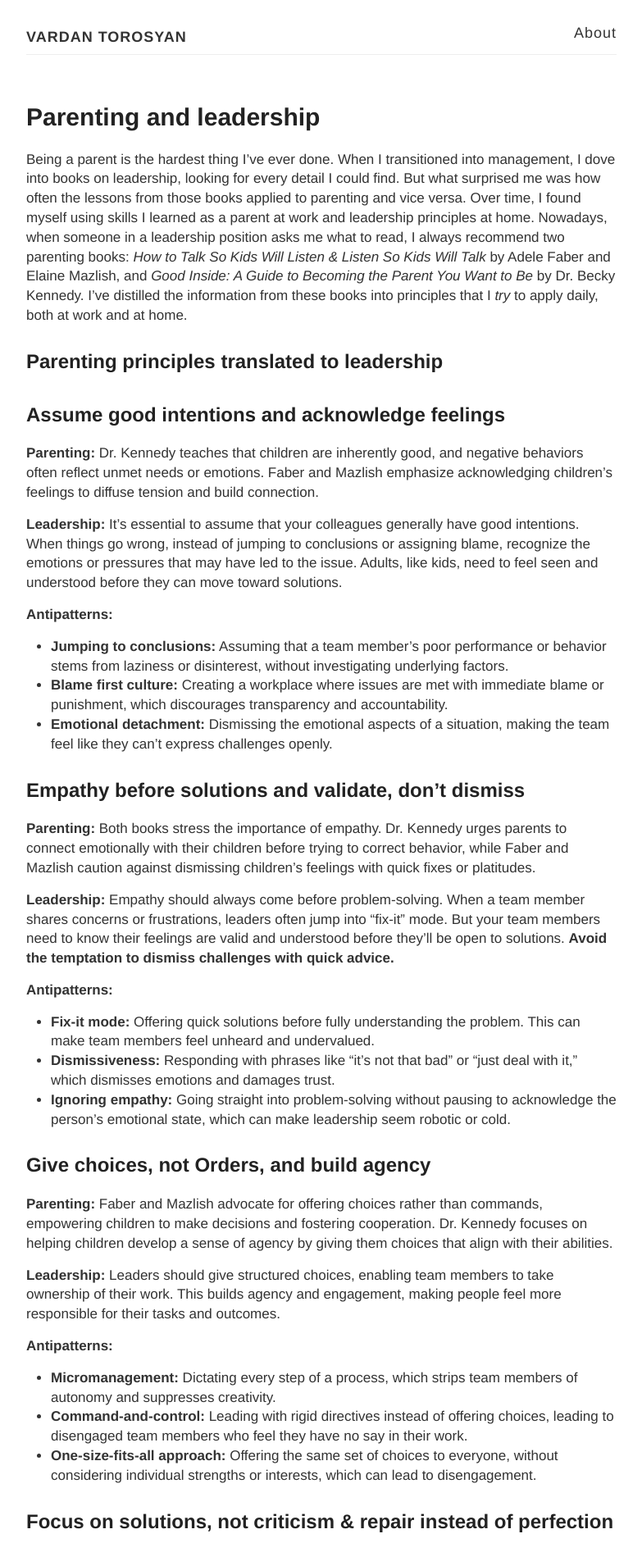
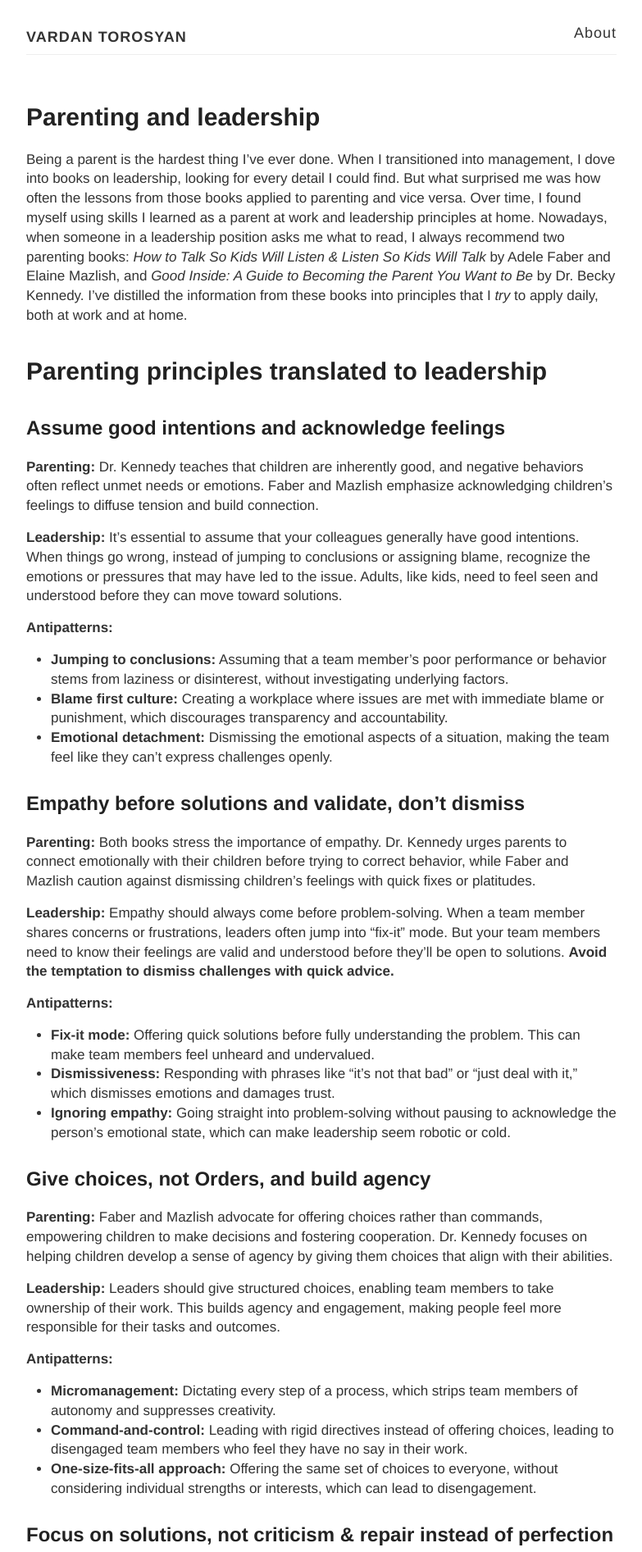
Before and after one commit to vtorosyan/vtorosyan.github.io, a Jekyll site: the page built from _posts/2024/2024-10-01-parenting-leadership.md, in a window 1280 px wide. Shown: the top 1893 px of the page at 82% size, without its empty margins (248-1031 px from the left). Built offline with Jekyll 4.4.1, drawn with Linux system fonts in a browser that asks for light colours; comment, search, counter and statistics services are not loaded.

Commit message:
Fix the formatting

```diff
--- a/_posts/2024/2024-10-01-parenting-leadership.md
+++ b/_posts/2024/2024-10-01-parenting-leadership.md
@@ -5,7 +5,7 @@
 
 Being a parent is the hardest thing I've ever done. When I transitioned into management, I dove into books on leadership, looking for every detail I could find. But what surprised me was how often the lessons from those books applied to parenting and vice versa. Over time, I found myself using skills I learned as a parent at work and leadership principles at home. Nowadays, when someone in a leadership position asks me what to read, I always recommend two parenting books: *How to Talk So Kids Will Listen & Listen So Kids Will Talk* by Adele Faber and Elaine Mazlish, and *Good Inside: A Guide to Becoming the Parent You Want to Be* by Dr. Becky Kennedy. I've distilled the information from these books into principles that I _try_ to apply daily, both at work and at home.
 
-## Parenting principles translated to leadership
+# Parenting principles translated to leadership
 
 ## Assume good intentions and acknowledge feelings
 
@@ -73,7 +73,7 @@
 - **Ignoring feedback:** Listening without acting on feedback, which makes team members feel their opinions don’t matter.
 - **Over-directive leadership:** Giving specific instructions for every task, preventing team members from developing their problem-solving skills and initiative.
 
-## Where I struggle most
+# Where I struggle most
 
 I’ve recognized that my biggest challenges come from my natural tendencies. I’ve always had a “fix-it” mindset. When I hear a problem, my first instinct is to jump in and offer a solution right away. I often justify myself saying that it’s a strength in terms of efficiency, but it’s also a pitfall. I often find myself rushing to conclusions without fully understanding the problem or acknowledging the emotions behind it.
 
```
